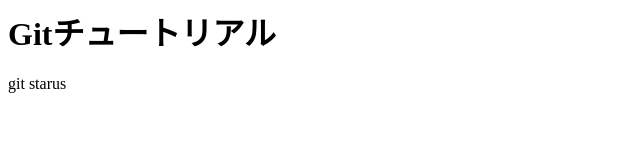
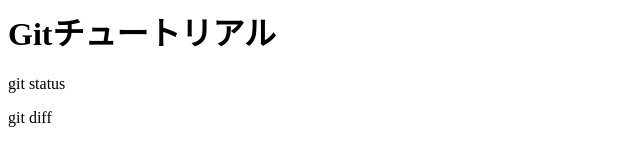
Before and after one commit to tabira2382/git_tutorial, a plain HTML site: page index.html in a window 1280 px wide. Shown: the full height of the page, 0-640 px from the left. Drawn offline with Linux system fonts and the light colour scheme.

Commit message:
git diffを追記

```diff
--- a/index.html
+++ b/index.html
@@ -1,2 +1,3 @@
 <h1>Gitチュートリアル</h1>
-<p>git starus</p>
+<p>git status</p>
+<p>git diff</p>
```
